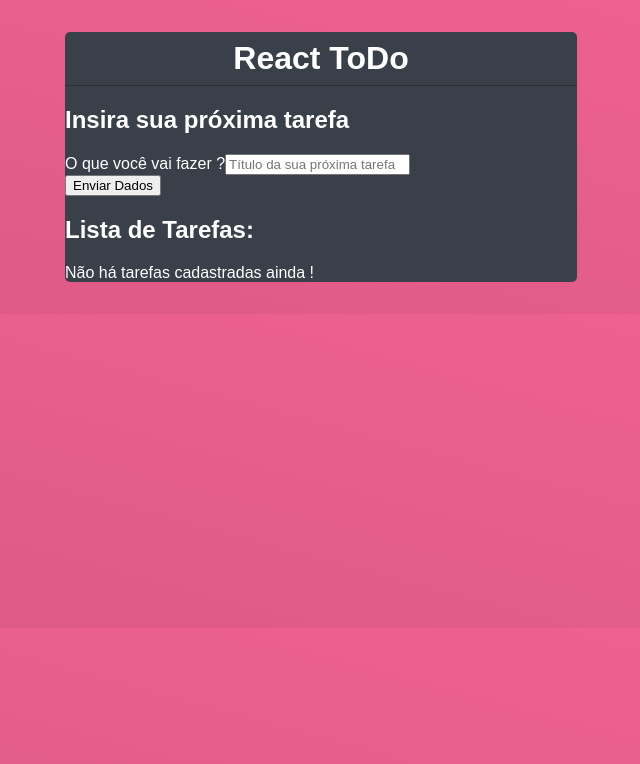
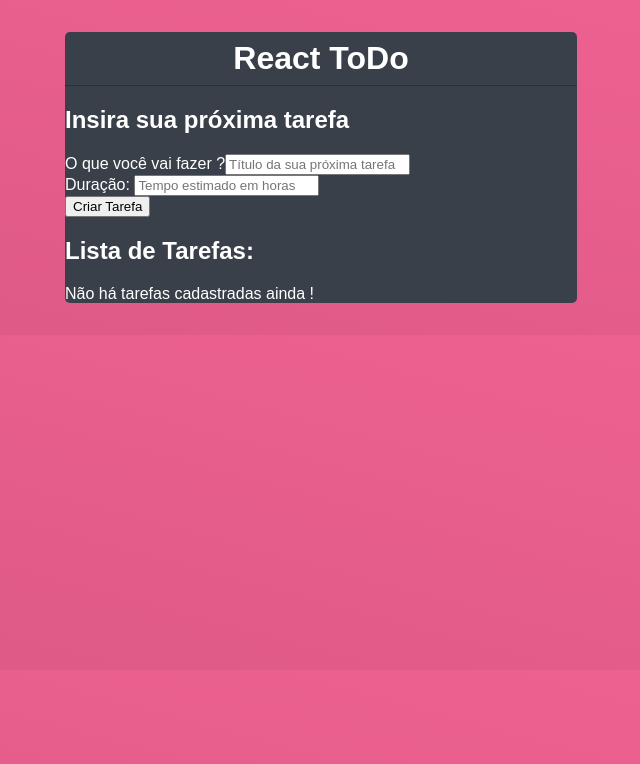
Before and after one commit to ernestopcaraujo/projectFirstReact, a React (Create React App) app in the folder first-react/: page / in a window 1280 px wide. Shown: the top 764 px of the page, without its empty margins (319-959 px from the left). Built offline with nearby package versions, Linux system fonts and the light colour scheme.

Commit message:
feat: created Title and Time sections

```diff
--- a/first-react/src/App.js
+++ b/first-react/src/App.js
@@ -11,11 +11,14 @@ function App() {
   const [todos, setTodos] = useState([]);
   const [loading, setLoading] = useState(false);
 
-  const handleSubmit = (e) => {
-    e.preventDefault();
+  const handleSubmit = (e) => { //essa função trata da execução da submissão do formulário
+                                //sem gerar uma situação de recarregamento da página
+    e.preventDefault(); //esse comando é dado por essa propriedade (preventDefault()) aplicada ao evento "e".
+    console.log("Tarefa Criada");
     console.log(title);
-    setTitle("")
-    console.log("Data has been sent");
+    console.log(time);
+    setTitle("");
+    setTime("");
   }
 
   return (
@@ -25,7 +28,9 @@ function App() {
       </div>
       <div className='form-todo'>
         <h2>Insira sua próxima tarefa</h2>
+
         <form id='formToDo' onSubmit={handleSubmit}>
+
           <div className='form-control'>
             <label htmlFor='title'>O que você vai fazer ?</label>
             <input
@@ -41,15 +46,45 @@ function App() {
                             //vazio e depois faça a troca.
               required
             />
+
+            </div>
+            <div className='form-control'>
+            <label htmlFor='time'>Duração: </label>
+            <input
+              id='taskTime'
+              type="text"
+              name='time'
+              placeholder="Tempo estimado em horas"
+              onChange={(e)=>setTime(e.target.value)}
+              value={time || ""}
+              required
+            />
           </div>
-          <input type="submit" value="Enviar Dados"/>
+
+          {/* <div className='form-control'>
+            <label htmlFor='task'>Tarefa: </label>
+            <input
+              id='taskDescription'
+              type="text"
+              name='task'
+              placeholder="Descreva sua tarefa"
+              onChange={(e)=>setTodos(e.target.value)}
+              value={todos || ""}
+              required
+            />
+          </div> */}
+
+          <input type="submit" value="Criar Tarefa"/>
+
         </form>
       </div>
+
       <div className='list-todo'>
         <h2>Lista de Tarefas:</h2>
         {todos.length === 0 && <p>Não há tarefas cadastradas ainda !</p> }
       </div>
     </div>
+
   );
 }
 
```
